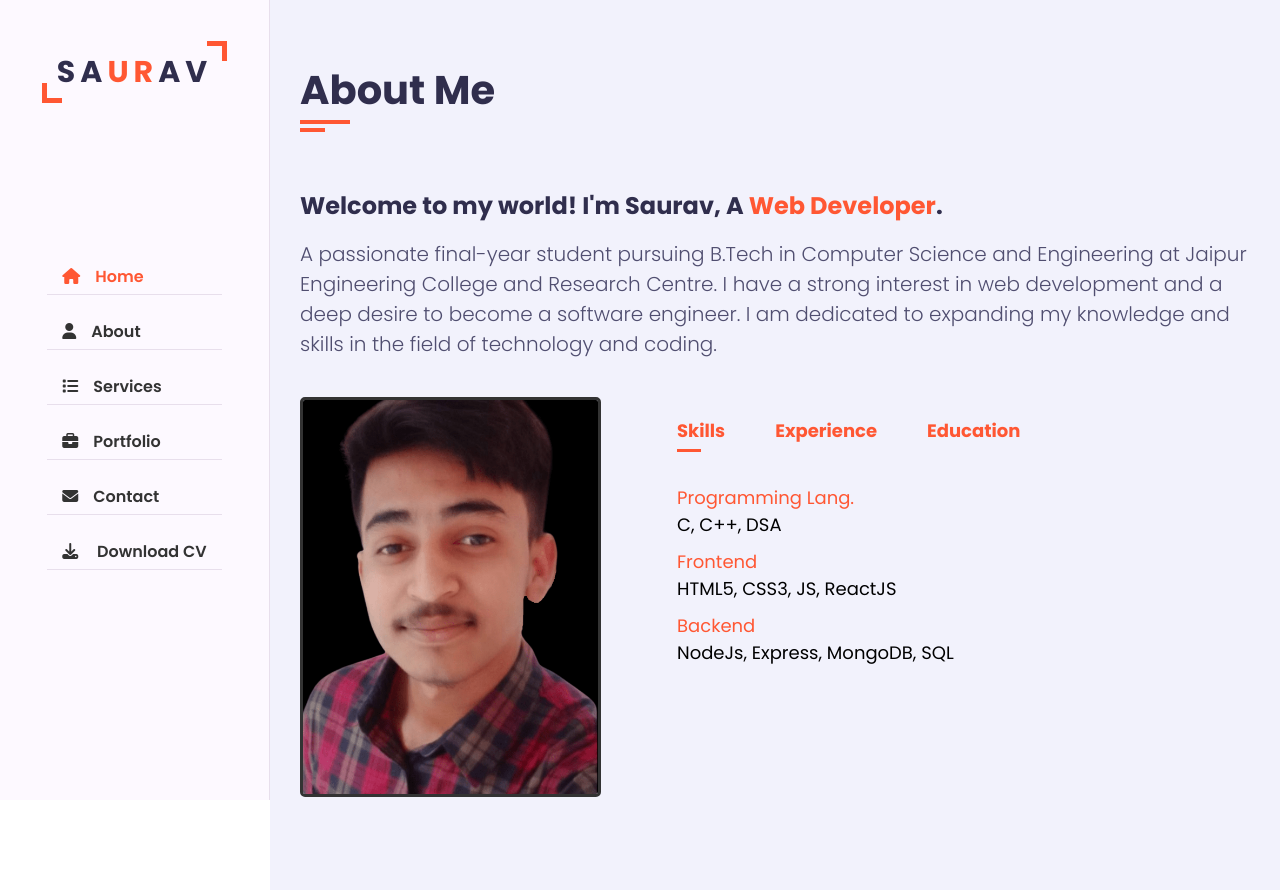
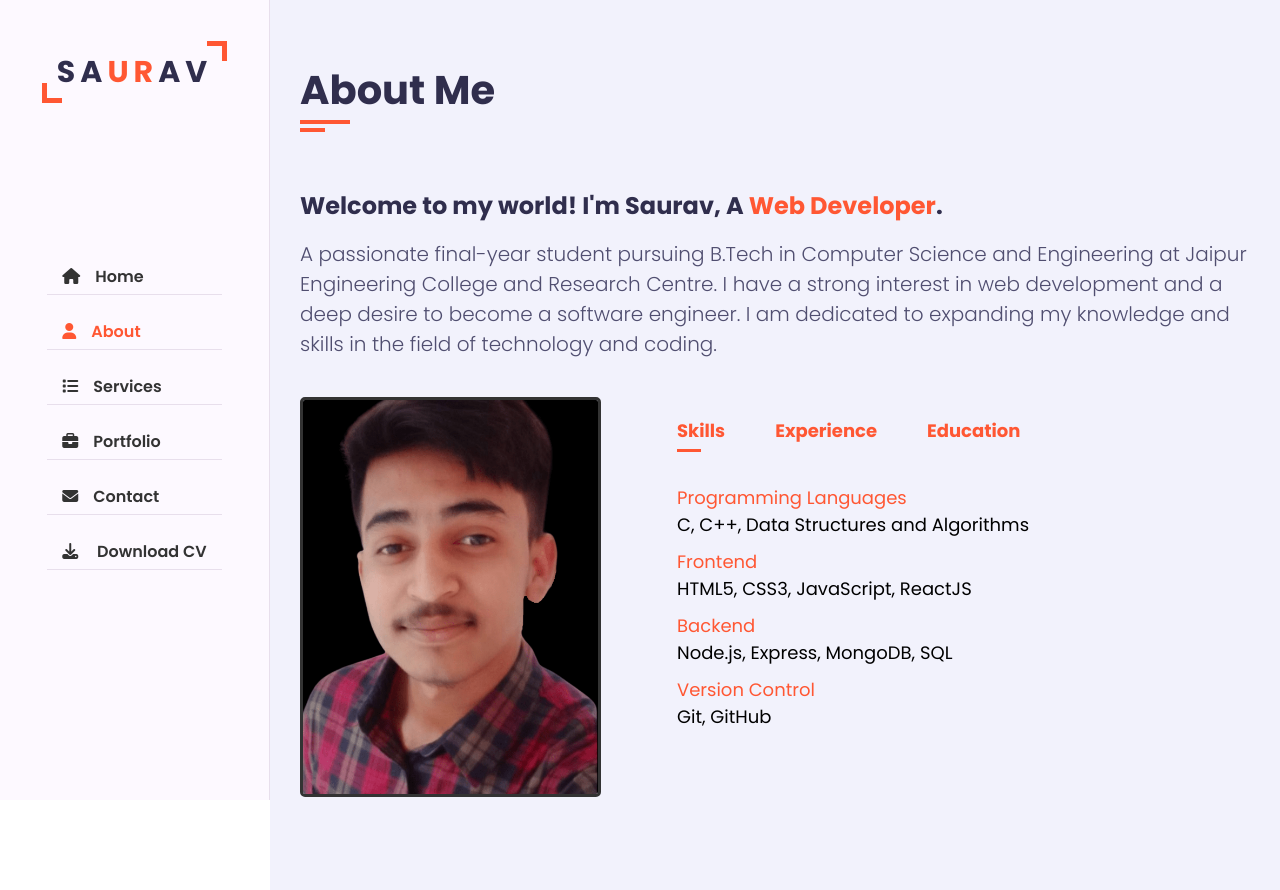
Before and after one commit to saurav1207/saurav, a React (Create React App) app: page /about in a window 1280 px wide. Built offline with nearby package versions, Linux system fonts and the light colour scheme; a web font is replaced by a local one.

Commit message:
Worked on minor errors

```diff
--- a/src/components/About/About.js
+++ b/src/components/About/About.js
@@ -52,19 +52,24 @@ const About = () => {
                 <div className="tab-contents active-tab" id="skills">
                   <ul>
                     <li>
-                    <span>Programming Lang.</span>
+                      <span>Programming Languages</span>
                       <br />
-                    C, C++, DSA
+                      C, C++, Data Structures and Algorithms
                     </li>
                     <li>
                       <span>Frontend</span>
                       <br />
-                    HTML5, CSS3, JS, ReactJS
+                      HTML5, CSS3, JavaScript, ReactJS
                     </li>
                     <li>
                       <span>Backend</span>
                       <br />
-                    NodeJs, Express, MongoDB, SQL
+                      Node.js, Express, MongoDB, SQL
+                    </li>
+                    <li>
+                      <span>Version Control</span>
+                      <br />
+                      Git, GitHub
                     </li>
                   </ul>
                 </div>
@@ -73,7 +78,7 @@ const About = () => {
                     <li>
                       <span>May 2023 - Aug 2023</span>
                       <br />
-                    Celebal Technologies - ReactJs Developer
+                      Celebal Technologies - ReactJS Developer
                     </li>
                     <li>
                       <span>Jul 2022 - Aug 2022</span>
@@ -87,24 +92,29 @@ const About = () => {
                     <li>
                       <span>2020 - Current</span>
                       <br />
-                    Jaipur Engineering College & Research Centre <br />
+                      B.Tech in Computer Science and Engineering
+                      <br />
+                      Jaipur Engineering College & Research Centre
+                      <br />
                       91.50%
                     </li>
                     <li>
                       <span>2019</span>
                       <br />
-                    S.P.S College, Desari, Vaishali <br />
+                      S.P.S College, Desari, Vaishali
+                      <br />
                       79.40%
-
                     </li>
                     <li>
                       <span>2017</span>
                       <br />
-                    High School Maudah <br />
+                      High School Maudah
+                      <br />
                       62.40%
                     </li>
                   </ul>
                 </div>
+
               </div>
             </div>
           </div>
--- a/src/components/Contact/Contact.js
+++ b/src/components/Contact/Contact.js
@@ -108,13 +108,15 @@ const Contact = () => {
                 <span>Message</span>
               </div>
               <div className="inputBox">
-                <input type="submit" value="Send" />
+                {/* <input type="submit" value="Send"/> */}
+                <button className="btn">Send</button>
               </div>
             </form>
           </div>
           <div className="righthalf">
             <div className="contact-heading padd-15">
               <h2>Contact Information</h2>
+              <hr />
             </div>
             <div className="centered-content">
               <div className="message-icon">
--- a/src/components/Home/Home.js
+++ b/src/components/Home/Home.js
@@ -14,7 +14,7 @@ const Home = () => {
                         <p className="introPara">I am a passionate web developer with good problem-solving skills
                             and a zeal to learn and work toward my goal.
                         </p>
-                        <Link to="/contact"><button className="btn hire me">Hire me</button></Link>
+                        <Link to="/contact"><button className="btn">Hire me</button></Link>
                     </div>
                     <div className="home-img">
                         <img src={Profile} alt="Hero-section" />
--- a/src/components/Layout/Layout.js
+++ b/src/components/Layout/Layout.js
@@ -1,8 +1,7 @@
 import React from 'react';
-import { Link } from 'react-router-dom';
+import { NavLink } from 'react-router-dom';
 import './Layout.css';
-import CV from './Saurav Kumar.pdf'
-
+import CV from './Saurav Kumar.pdf';
 
 function Layout({ contentComponent }) {
     return (
@@ -15,11 +14,11 @@ function Layout({ contentComponent }) {
                     <span></span>
                 </div>
                 <ul className="nav">
-                    <li><Link to="/" className="active"><i className="fa fa-home"></i>Home</Link></li>
-                    <li><Link to="/about"><i className="fa fa-user"></i>About</Link></li>
-                    <li><Link to="/services"><i className="fa fa-list"></i>Services</Link></li>
-                    <li><Link to="/portfolio"><i className="fa fa-briefcase"></i>Portfolio</Link></li>
-                    <li><Link to="/contact"><i className="fa-solid fa-envelope"></i>Contact</Link></li>
+                    <li><NavLink exact to="/" activeClassName="active"><i className="fa fa-home"></i>Home</NavLink></li>
+                    <li><NavLink to="/about" activeClassName="active"><i className="fa fa-user"></i>About</NavLink></li>
+                    <li><NavLink to="/services" activeClassName="active"><i className="fa fa-list"></i>Services</NavLink></li>
+                    <li><NavLink to="/portfolio" activeClassName="active"><i className="fa fa-briefcase"></i>Portfolio</NavLink></li>
+                    <li><NavLink to="/contact" activeClassName="active"><i className="fa-solid fa-envelope"></i>Contact</NavLink></li>
                     <li>
                         <a href={CV} download="Saurav Kumar.pdf">
                             <i className="fa-solid fa-download"></i> Download CV
@@ -32,7 +31,7 @@ function Layout({ contentComponent }) {
                 {contentComponent}
             </div>
         </div>
-    )
+    );
 }
 
-export default Layout
+export default Layout;
--- a/src/components/Portfolio/Portfolio.js
+++ b/src/components/Portfolio/Portfolio.js
@@ -7,7 +7,7 @@ const portfolioItems = [
     category: 'healthcare',
     alt: 'Healthcare Project',
     title: 'Doc-Xpert',
-    description: 'A web app for managing healthcare records.',
+    description: 'A healthcare record management web app.',
     link: 'https://doctor-patient-appointment-app.onrender.com/landing-page',
   },
   {
@@ -15,7 +15,7 @@ const portfolioItems = [
     category: 'education',
     alt: 'Education Project',
     title: 'Eshiksha',
-    description: 'An online platform for e-learning and courses.',
+    description: 'An e-learning and course platform.',
     link: 'https://saurav-eshiksha.netlify.app/',
   },
   {
@@ -23,7 +23,7 @@ const portfolioItems = [
     category: 'github',
     alt: 'GitHub Project',
     title: 'GitStare',
-    description: 'Integration with GitHub API for searching user activity on github.',
+    description: 'GitHub user activity search using GitHub API.',
     link: 'https://saurav1207-github-user-search.netlify.app/',
   },
   {
@@ -31,7 +31,7 @@ const portfolioItems = [
     category: 'weather',
     alt: 'Weather Project',
     title: 'Weather App',
-    description: 'A weather forecasting web app.',
+    description: 'A web app for weather forecasting.',
     link: 'https://saurav1207-weather-application.netlify.app/',
   },
   {
@@ -39,7 +39,7 @@ const portfolioItems = [
     category: 'technical',
     alt: 'Technical Project',
     title: 'Technical Doc. Page',
-    description: 'A blog platform for technical articles.',
+    description: 'A platform for technical articles and documentation.',
     link: 'saurav1207-technical-documentation.netlify.app',
   },
   {
@@ -51,6 +51,7 @@ const portfolioItems = [
     link: 'https://saurav1207-urshop.netlify.app',
   },
 ];
+
 
 const Portfolio = () => {
   return (
--- a/src/components/Service/Service.js
+++ b/src/components/Service/Service.js
@@ -6,29 +6,31 @@ const servicesData = [
   {
     icon: 'fa fa-mobile-alt',
     title: 'Web Design',
-    description: 'Lorem ipsum dolor sit amet consectetur adipisicing elit. Dicta cupiditate porro eveniet!',
+    description: 'I create visually stunning websites with a focus on user experience and aesthetics. Your online presence will leave a lasting impression on your audience.',
   },
   {
     icon: 'fa fa-laptop-code',
     title: 'Web Development',
-    description: 'Lorem ipsum dolor sit amet consectetur adipisicing elit. Dicta cupiditate porro eveniet!',
+    description: 'I develop websites and applications that are both functional and responsive. Your ideas will come to life with my coding expertise.',
   },
   {
     icon: 'fa fa-palette',
     title: 'Graphic Design',
-    description: 'Lorem ipsum dolor sit amet consectetur adipisicing elit. Dicta cupiditate porro eveniet!',
+    description: 'My graphic designs are captivating and memorable, making your brand stand out. Logos, marketing materials, and more are my specialties.',
   },
   {
     icon: 'fa fa-code',
     title: 'Programming',
-    description: 'Lorem ipsum dolor sit amet consectetur adipisicing elit. Dicta cupiditate porro eveniet!',
+    description: 'I am proficient in various programming languages and frameworks, capable of creating custom solutions for your unique needs.',
   },
   {
     icon: 'fa fa-search',
     title: 'SEO',
-    description: 'Lorem ipsum dolor sit amet consectetur adipisicing elit. Dicta cupiditate porro eveniet!',
+    description: 'I optimize websites for search engines to increase online visibility and attract organic traffic. Boost your websites rankings with my expertise.',
   },
 ];
+
+
 
 const Service = () => {
   return (
```
Lines whose indentation alone changed are shown as unchanged.
